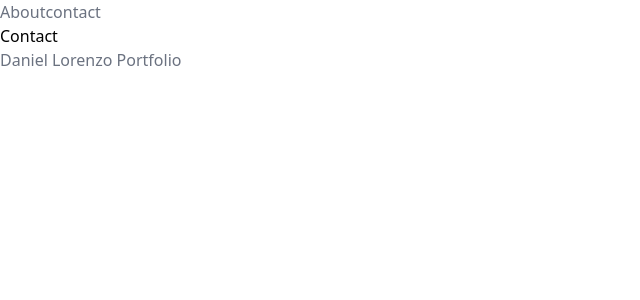
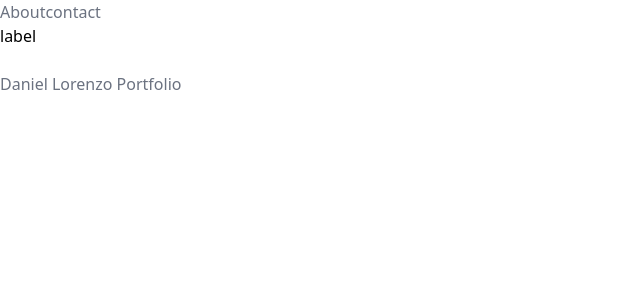
Before and after one commit to Lorenzo-Daniel/newPortfolio, a Next.js app: page /contact in a window 1280 px wide. Shown: the top 300 px of the page, without its empty margins (0-640 px from the left). Built offline with nearby package versions, Linux system fonts and the light colour scheme.

Commit message:
lazy load on img

```diff
--- a/src/app/contact/page.jsx
+++ b/src/app/contact/page.jsx
@@ -1,9 +1,17 @@
 import React from "react";
 
 function Contact() {
-  return <div>
-    Contact
-  </div>;
+  return (
+    <div>
+      <form className="flex justify-center items-center w-dvw h-dvh">
+        <div className="flex flex-col">
+          <label htmlFor="">label</label>
+          <input type="text" className="border " />
+        </div>
+        <button></button>
+      </form>
+    </div>
+  );
 }
 
 export default Contact;
```
Also changed, not shown: src/components/Home/InformationPanel/Certificates.jsx (+6 -1 lines).
